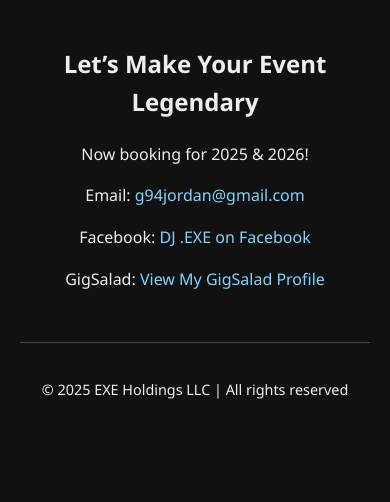
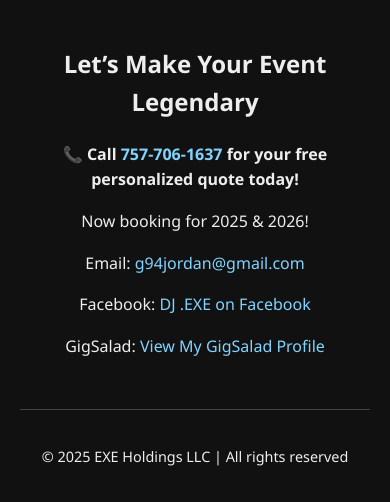
Before and after one commit to holysus/djexe-website, a plain HTML site: page index.html in a window 390 px wide. Shown: the part 2400-2902 px from the top of the page. Before the commit the page ends 2835 px from the top, so only its background shows below. Drawn offline with Linux system fonts and the light colour scheme.

Commit message:
Add call to action with phone number under contact section

```diff
--- a/index.html
+++ b/index.html
@@ -39,12 +39,14 @@
 
   <section class="contact">
   <h2>Let’s Make Your Event Legendary</h2>
+  <p><strong>📞 Call <a href="tel:7577061637">757-706-1637</a> for your free personalized quote today!</strong></p>
   <p>Now booking for 2025 & 2026!</p>
   <p>Email: <a href="mailto:g94jordan@gmail.com">g94jordan@gmail.com</a></p>
   <p>Facebook: <a href="https://www.facebook.com/profile.php?id=61573183950051" target="_blank">DJ .EXE on Facebook</a></p>
   <p>GigSalad: <a href="https://www.gigsalad.com/dj_exe_virgina_beach" target="_blank">View My GigSalad Profile</a></p>
 </section>
 
+
   <footer>
     <p>&copy; 2025 EXE Holdings LLC | All rights reserved</p>
   </footer>
```
Lines whose indentation alone changed are shown as unchanged.
